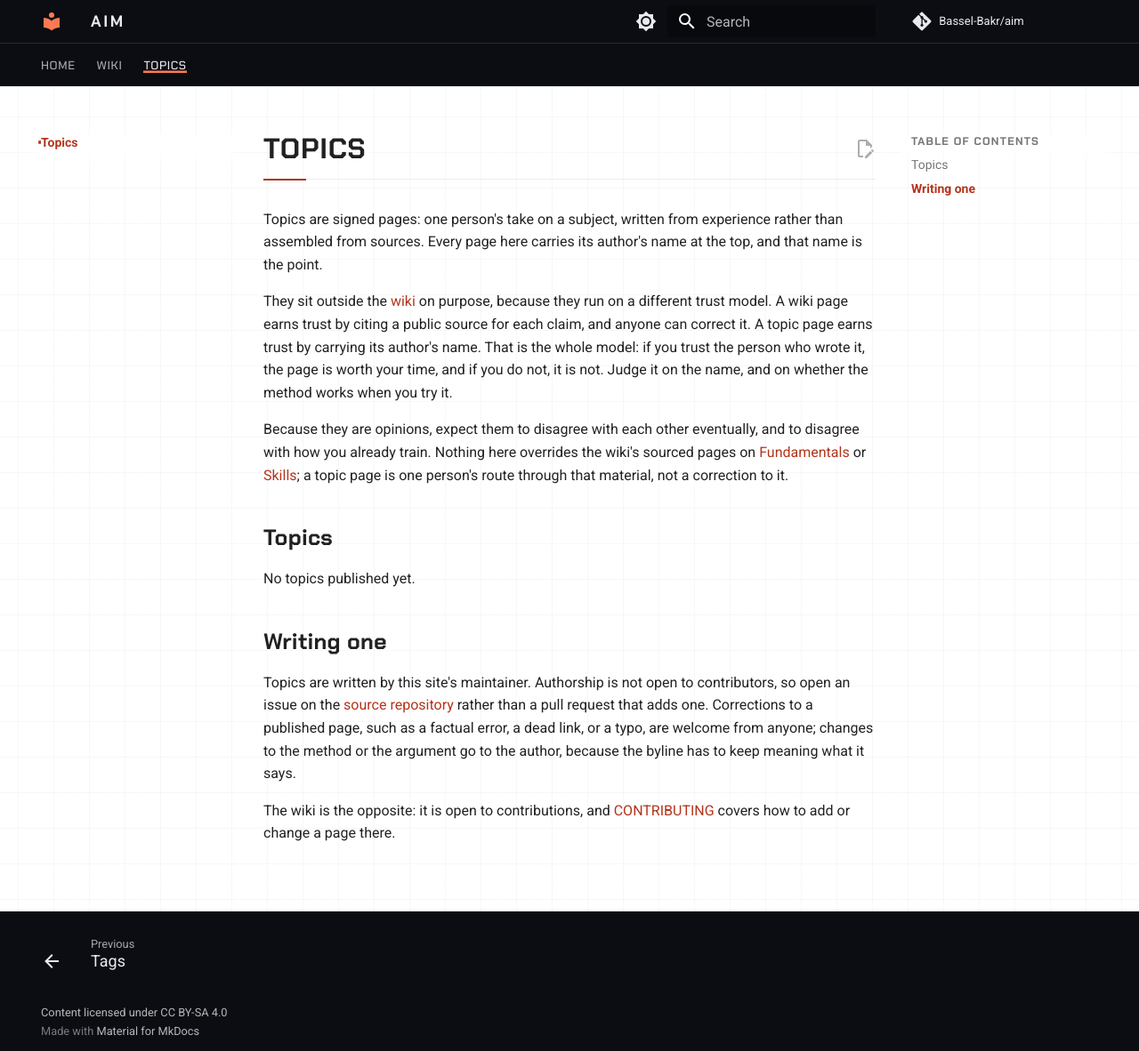
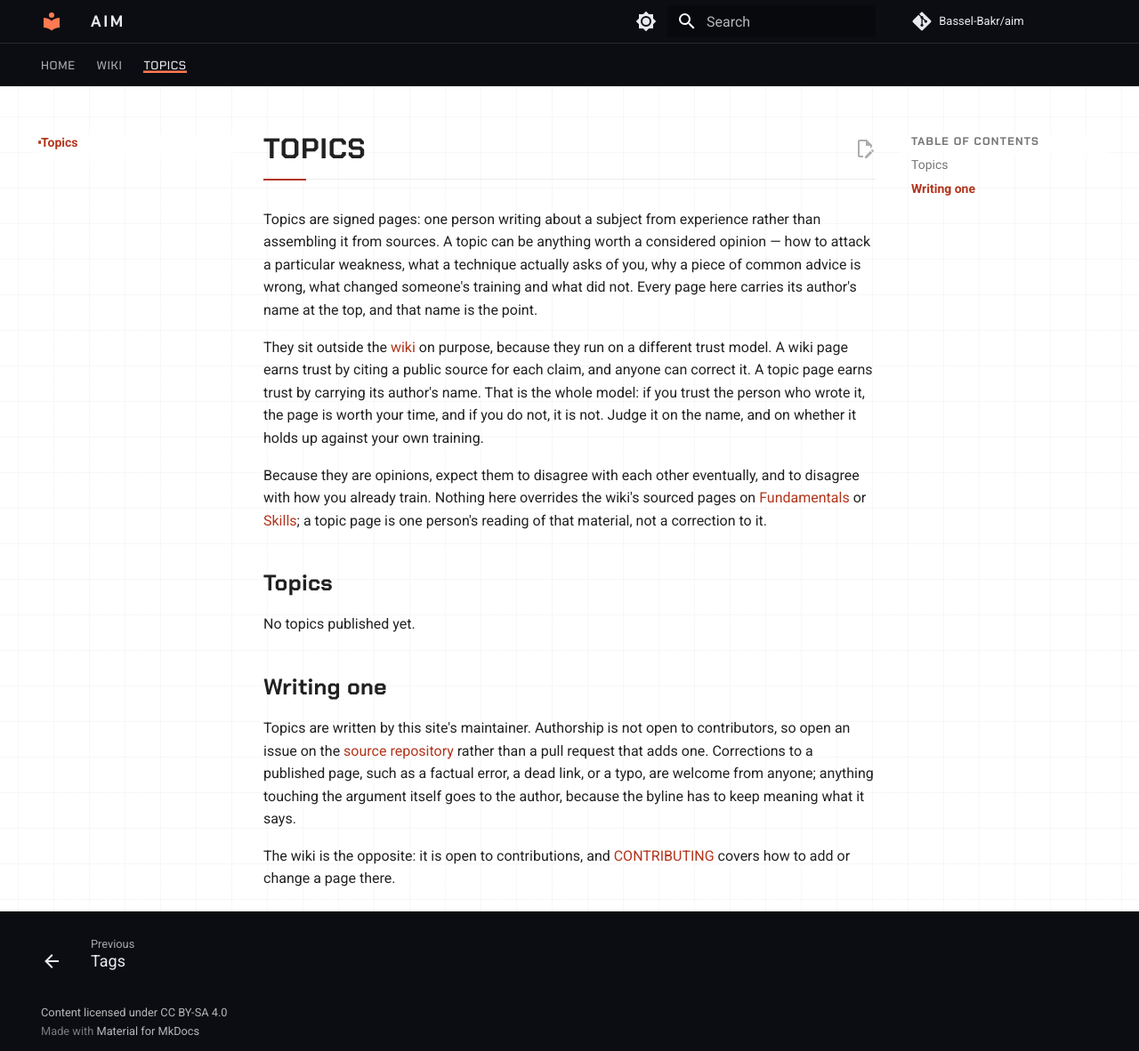
Before and after one commit to Bassel-Bakr/Aim, an MkDocs documentation site: the page built from docs/topics/index.md, in a window 1280 px wide and 1182 px high. Shown: the whole window at 89% size. Built offline with MkDocs 1.6.1 and Material for MkDocs 9.7.7, drawn with Linux system fonts in a browser that asks for light colours; comment, search, counter and statistics services are not loaded.

Commit message:
docs: describe topics as a section, not as guides under a new name
The rename changed the label but left the guide-era copy underneath: pages
were judged on "whether the method works", a topic page was "one person's
route through that material", and corrections touching "the method" went to
the author. All of that assumes every page walks through solving a problem,
which is the narrowness the rename was meant to drop.

The index now says what the section actually admits — a weakness worth
attacking, what a technique asks of you, why a common piece of advice is
wrong, what changed someone's training — and judges a page on whether it holds
up against the reader's own training rather than on whether its method works.

templates/topic.md follows. It was the guide skeleton, with problem, approach,
drills and progress fixed as headings, which would have pushed every page back
into that one shape. Headings are now the author's to choose, with the
walkthrough shape and the argument shape both offered as examples. The byline
and Further resources stay, since check_pages.py requires them.

Co-Authored-By: Claude Opus 5 <noreply@anthropic.com>

```diff
--- a/docs/topics/index.md
+++ b/docs/topics/index.md
@@ -2,20 +2,22 @@
 title: "Topics"
 ---
 
-Topics are signed pages: one person's take on a subject, written from experience rather than
-assembled from sources. Every page here carries its author's name at the top, and that name is the
-point.
+Topics are signed pages: one person writing about a subject from experience rather than assembling
+it from sources. A topic can be anything worth a considered opinion — how to attack a particular
+weakness, what a technique actually asks of you, why a piece of common advice is wrong, what
+changed someone's training and what did not. Every page here carries its author's name at the top,
+and that name is the point.
 
 They sit outside the [wiki](../wiki/index.md) on purpose, because they run on a different trust
 model. A wiki page earns trust by citing a public source for each claim, and anyone can correct it.
 A topic page earns trust by carrying its author's name. That is the whole model: if you trust the
 person who wrote it, the page is worth your time, and if you do not, it is not. Judge it on the
-name, and on whether the method works when you try it.
+name, and on whether it holds up against your own training.
 
 Because they are opinions, expect them to disagree with each other eventually, and to disagree with
 how you already train. Nothing here overrides the wiki's sourced pages on
 [Fundamentals](../wiki/fundamentals/index.md) or [Skills](../wiki/skills/index.md); a topic page is
-one person's route through that material, not a correction to it.
+one person's reading of that material, not a correction to it.
 
 ## Topics
 
@@ -26,8 +28,8 @@ No topics published yet.
 Topics are written by this site's maintainer. Authorship is not open to contributors, so open an
 issue on the [source repository](https://github.com/Bassel-Bakr/aim) rather than a pull request
 that adds one. Corrections to a published page, such as a factual error, a dead link, or a typo,
-are welcome from anyone; changes to the method or the argument go to the author, because the byline
-has to keep meaning what it says.
+are welcome from anyone; anything touching the argument itself goes to the author, because the
+byline has to keep meaning what it says.
 
 The wiki is the opposite: it is open to contributions, and
 [CONTRIBUTING](https://github.com/Bassel-Bakr/aim/blob/main/CONTRIBUTING.md) covers how to add or
```
Also changed, not shown: AGENTS.md (+1 -1 lines), templates/topic.md (+10 -22 lines).
